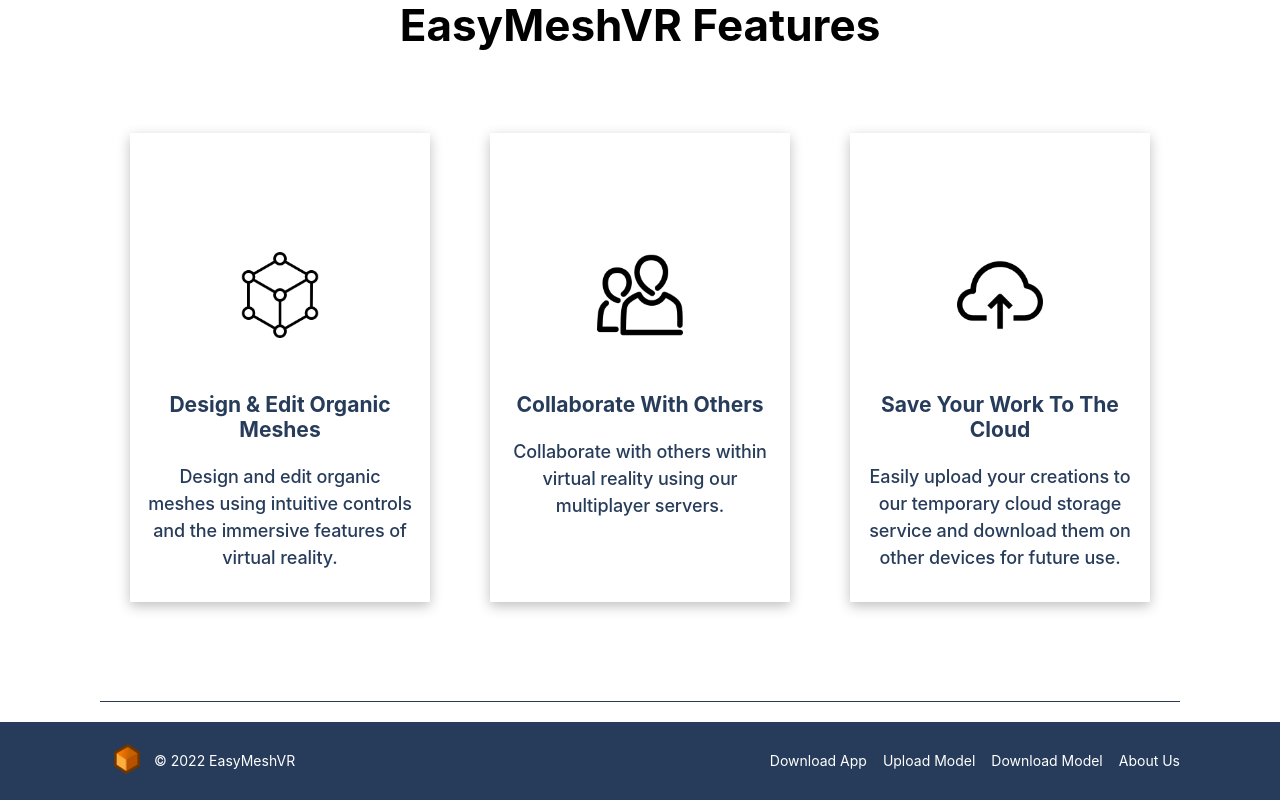
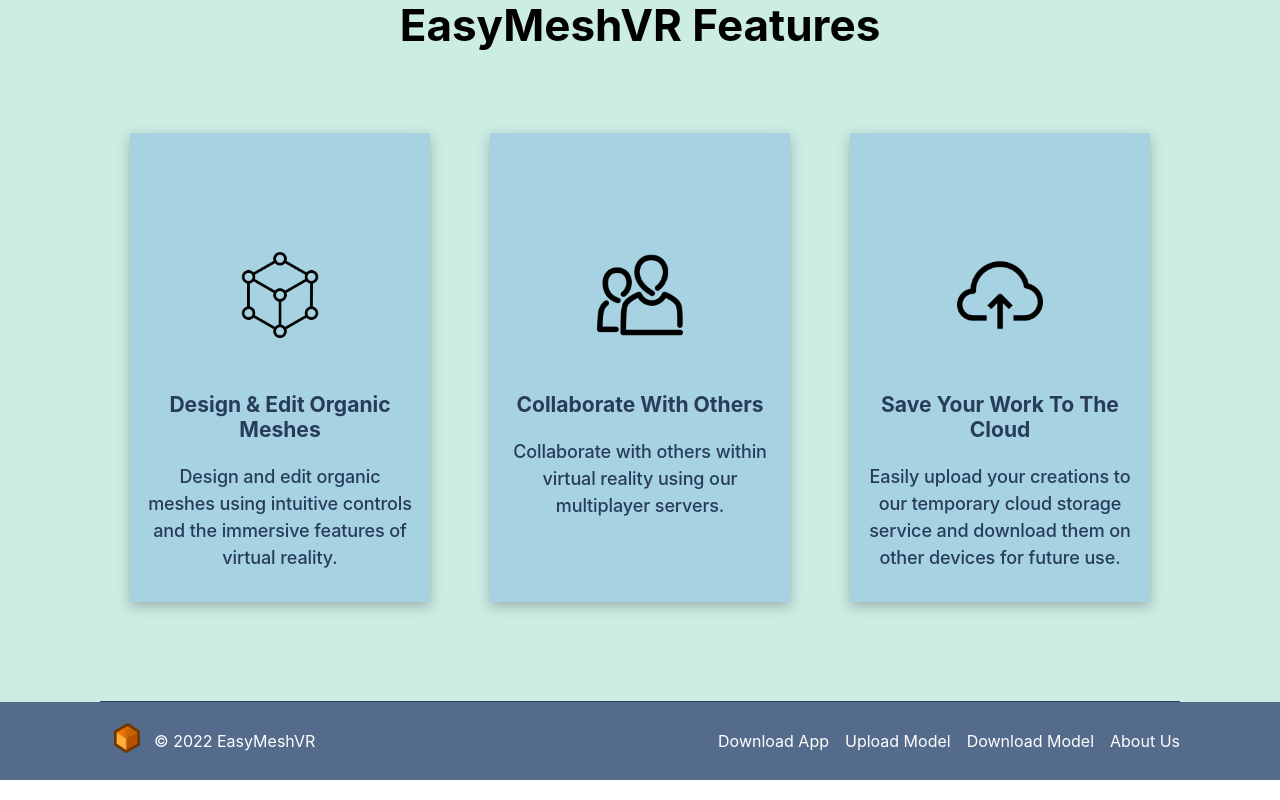
Before and after one commit to EasyMeshVR/Frontend, a React (Create React App) app: page / in a window 1280 px wide. Shown: the part 898-1698 px from the top of the page. Built offline with nearby package versions, Linux system fonts and the light colour scheme.

Commit message:
css styling changes
changes color of background and text on navbar/footer, home, upload, and download pages.

```diff
--- a/src/components/Footer/Footer.module.css
+++ b/src/components/Footer/Footer.module.css
@@ -1,20 +1,8 @@
 .SiteFooter {
-    position:relative;
-    font-size:14px;
-    line-height:20px;
+    font-size:16px;
+    line-height:25px;
     letter-spacing:0px;
-    color:#556B8B;
-	background-color: #273c5a;
-}
-
-.SiteFooter::before {
-    content:'';
-    position:absolute;
-    bottom:0;
-    left:calc(50% - 180px);
-    width:297px;
-    height:175px;
-    background-repeat:no-repeat;
+	background-color: #556B8B;
 }
 
 .SiteFooter a {
@@ -27,11 +15,8 @@
 }
 
 .SiteFooterInner {
-    position:relative;
     display:flex;
     flex-wrap:wrap;
-    padding-top:28px;
-    padding-bottom:28px;
 }
 
 .FooterBrand, .FooterLinks, .FooterSocialLinks, .FooterCopyright {
@@ -81,22 +66,6 @@
     padding-right:0
 }
 
-.HasTopDivider {
-    position:relative
-}
-
-.HasTopDivider::before {
-    content:'';
-    position:absolute;
-    top:0;
-    left:0;
-    width:100%;
-    display:block;
-    height:1px;
-    background:#273C5A;
-    background:linear-gradient(to right, rgba(39,60,90,0.1) 0, rgba(39,60,90,0.6) 50%, rgba(39,60,90,0.1) 100%)
-}
-
 .ListReset {
     list-style:none;
     padding:0;
@@ -110,10 +79,6 @@
 }
 
 @media (min-width: 641px) {
-    .SiteFooter {
-        margin-top:20px
-    }
-
     .SiteFooterInner {
         justify-content:space-between;
         padding-top:24px;
--- a/src/components/Navbar/Navbar.module.css
+++ b/src/components/Navbar/Navbar.module.css
@@ -7,10 +7,13 @@
 	justify-content: space-between;
 	align-items: center;
 	padding: 0.5em;
-	background-color: #ffffff;
+	background-color: #556B8B;
 	box-shadow: 0px 1px 4px 0px rgba(0, 0, 0, 0.2);
 }
 
+.NavLinkDiv a,.BrandNameDiv a {
+	color: white;
+}
 .BrandNameDiv {
 	display: flex;
 	justify-content: center;
@@ -36,6 +39,10 @@
 	width: 100%;
 }
 
+.HamburgerMenuLinksDiv a {
+	color: white;
+}
+
 .MenuToggleButton {
 	all: unset;
     position: absolute;
@@ -55,7 +62,7 @@
 .MenuToggleButton .MenuBar {
     height: 3px;
     width: 100%;
-    background-color: black;
+    background-color: white;
     border-radius: 10px;
 }
 
--- a/src/pages/Download/DownloadPage.js
+++ b/src/pages/Download/DownloadPage.js
@@ -103,6 +103,8 @@ const Download = () => {
 					: <></>
 				}
 			</div>
+				<h1 className={downloadPageStyles.BoldText}>Need Help?</h1>
+				<p className={downloadPageStyles.DownloadPageText}>In VR you can upload a model through the game menu to recieve a 6-digit code.<br></br>Use that code here to automatically download the STL file to your device.</p>
 		</div>
 	)
 };
--- a/src/pages/Download/DownloadPage.module.css
+++ b/src/pages/Download/DownloadPage.module.css
@@ -6,6 +6,7 @@
     flex-direction: column;
     justify-content: center;
     align-items: center;
+    background-color: #CCEDE4;
 }
 
 .BoldText {
--- a/src/pages/Home/FeaturesSection.module.css
+++ b/src/pages/Home/FeaturesSection.module.css
@@ -69,7 +69,7 @@
     height: 100%;
     padding: 90px 15px;
     box-shadow: 0 4px 12px rgba(0, 0, 0, 0.25);
-    background-color: white;
+    background-color: #A6D2E1;
 }
 
 .FeatureTitle {
--- a/src/pages/Home/HomePage.module.css
+++ b/src/pages/Home/HomePage.module.css
@@ -6,6 +6,7 @@
     width: 100%;
     height: 100%;
     min-height: 90vh;
+    background-color: #CCEDE4;
 }
 
 .ButtonDiv {
--- a/src/pages/Upload/UploadPage.module.css
+++ b/src/pages/Upload/UploadPage.module.css
@@ -6,6 +6,7 @@
     flex-direction: column;
     justify-content: space-evenly;
     align-items: center;
+    background-color: #CCEDE4;
 }
 
 .UploadDropZone {
```
Also changed, not shown: 1 other file (tests, documents, lock files or other folders).
